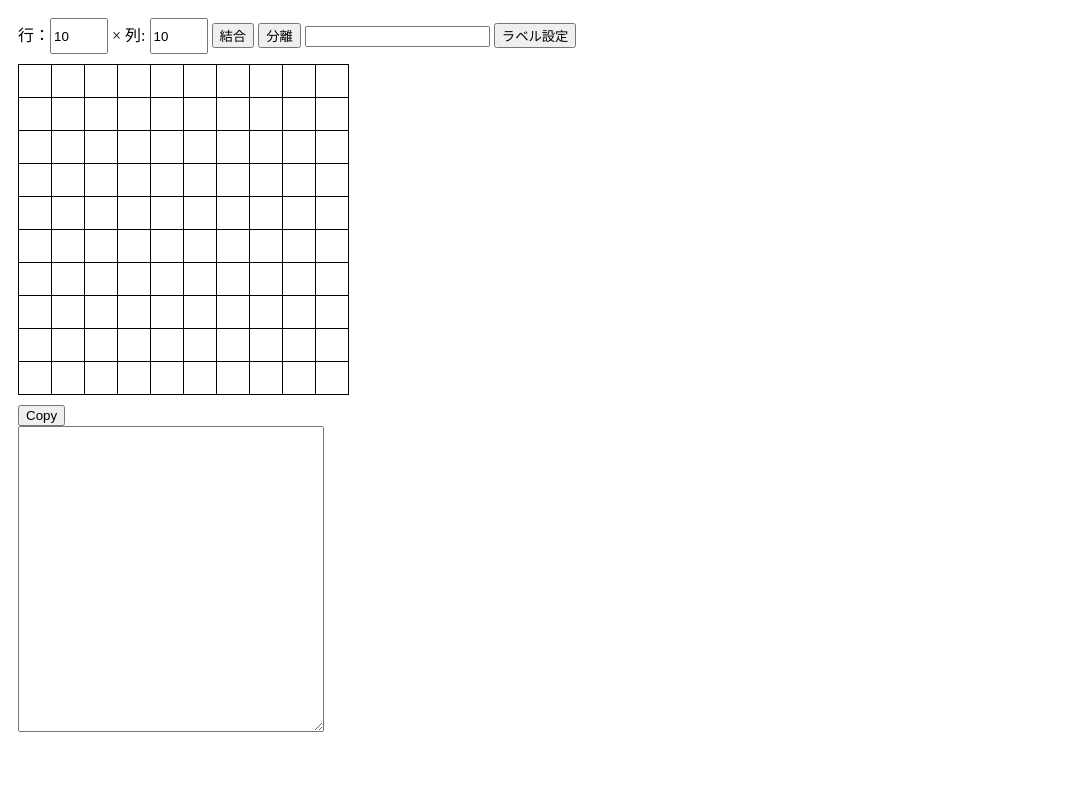
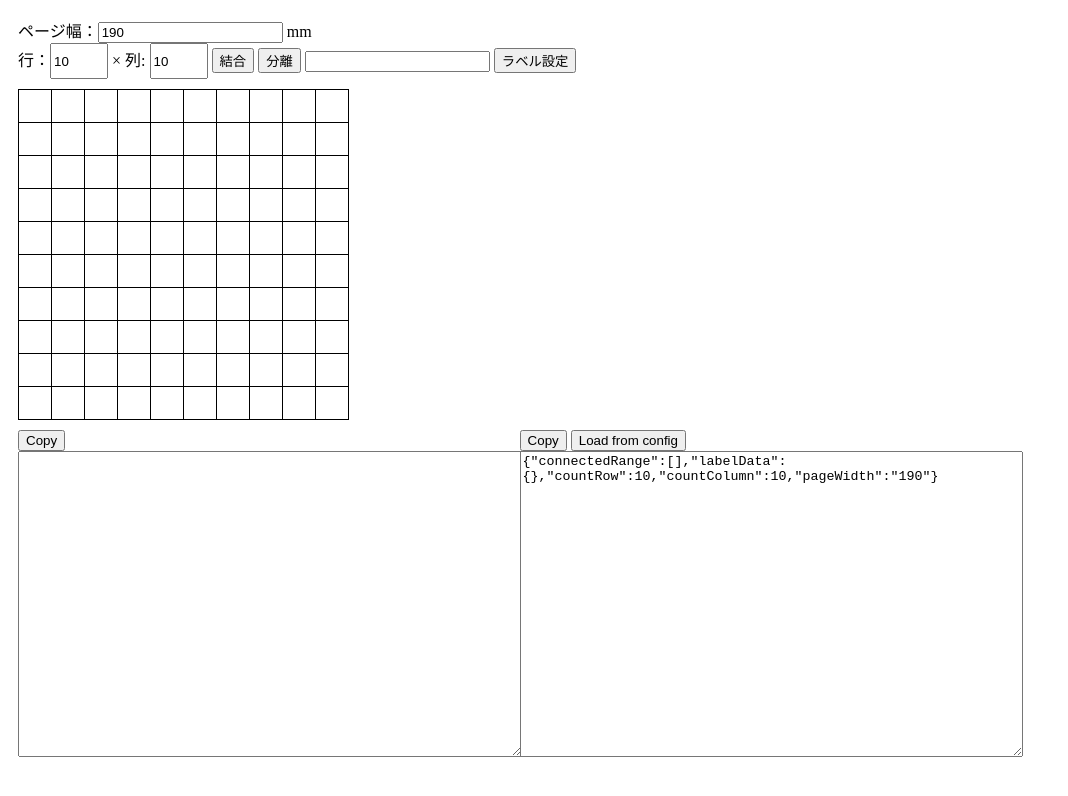
Before and after one commit to ihgs/fo-table-generator, a website built with webpack: page index.html in a window 1280 px wide. Shown: the whole page, without its empty margins (0-1068 px from the left). Built offline with nearby package versions, Linux system fonts and the light colour scheme; what xml-formatter would draw is missing.

Commit message:
enable to config

```diff
--- a/index.html
+++ b/index.html
@@ -5,16 +5,28 @@
 
   </head>
   <body>
+    ページ幅：<input type="number" id="id_page_width" value="190"> mm <br>
     行：<input class="input_count" type="number" id="id_count_row" value="10"> × 列: <input class="input_count" type="number" id="id_count_column" value="10">
     <button id="id_connect" >結合</button>
     <button id="id_disconnect" >分離</button>
     <input id="id_label_txt"></input>
     <button id="id_set_label" >ラベル設定</button>
     <div id="id_canvas"></div>
-    <div>
-      <button id="id_copy_fop_button">Copy</button>
+    <div class="textarea_block">
+      <div class="horizontal_area">
+        <div>
+          <button id="id_copy_fop_button">Copy</button>
+        </div>
+        <textarea id="id_fo_contents" class="copy_area"></textarea>
+      </div>
+      <div class="horizontal_area">
+        <div>
+          <button id="id_copy_conf_button">Copy</button>
+          <button id="id_load_conf_button">Load from config</button>
+        </div>
+        <textarea id="id_conf" class="copy_area"></textarea>
+      </div>
     </div>
-    <textarea id="id_fo_contents"></textarea>
     <script src="dist/bundle.js"></script>
   </body>
 </html>
--- a/src/index.js
+++ b/src/index.js
@@ -31,4 +31,15 @@ $(function(){
     document.execCommand("copy");
     alert('コピーしました');
   });
+
+  $('#id_copy_conf_button').on('click', ()=>{
+    $('#id_conf').select();
+    document.execCommand("copy");
+    alert('コピーしました');
+  });
+
+  $('#id_load_conf_button').on('click',()=>{
+    vt.loadConf();
+    vt.render();
+  })
 })
--- a/src/js/display.js
+++ b/src/js/display.js
@@ -6,8 +6,9 @@ var selected = {};
 export class ViewTable {
 
   constructor(){
-    this.connectedRange = [];
-    this.labelData = {};
+    this.conf = {};
+    this.conf.connectedRange = [];
+    this.conf.labelData = {};
   }
 
   load() {
@@ -21,23 +22,24 @@ export class ViewTable {
     if (cc === NaN || cc < 2) {
       cc = 3;
     }
-    this.countRow = cr;
-    this.countColumn = cc;
+    this.conf.countRow = cr;
+    this.conf.countColumn = cc;
     this.cells = [];
+    this.conf.pageWidth = $('#id_page_width').val();
   }
 
   addConnectedRange(){
-    this.connectedRange.push(
+    this.conf.connectedRange.push(
       this.selected
     )
     this.selected = {};
   }
 
   removeConnectedRange(){
-    for(let i = 0;i<this.connectedRange.length;i++){
-      if(this.selected.sR === this.connectedRange[i].sR
-        && this.selected.sC === this.connectedRange[i].sC){
-          this.connectedRange.splice(i, 1);
+    for(let i = 0;i<this.conf.connectedRange.length;i++){
+      if(this.selected.sR === this.conf.connectedRange[i].sR
+        && this.selected.sC === this.conf.connectedRange[i].sC){
+          this.conf.connectedRange.splice(i, 1);
           break;
         }
     }
@@ -55,20 +57,20 @@ export class ViewTable {
     const key = this.selectedKey();
     if(key){
       const inputTxt = $('#id_label_txt').val();
-      this.labelData[key] = inputTxt;
+      this.conf.labelData[key] = inputTxt;
     }
   }
 
   getLabel(r,c){
     const key = String(r) + '_' + String(c);
-    if(this.labelData[key]!==undefined || this.labelData[key]!==null){
-      return this.labelData[key];
+    if(this.conf.labelData[key]!==undefined || this.conf.labelData[key]!==null){
+      return this.conf.labelData[key];
     }
     return '';
   }
 
   connected() {
-    return this.connectedRange;
+    return this.conf.connectedRange;
   }
 
   render() {
@@ -80,27 +82,33 @@ export class ViewTable {
     const fo_root = $('<root>');
     const fo_table = $('<fo:table>');
     fo_root.append(fo_table);
-    for(let i=0;i<this.countColumn;i++){
+    const cWidth = this.conf.pageWidth / this.conf.countColumn;
+    for(let i=0;i<this.conf.countColumn;i++){
       const fo_table_column = $('<fo:table-column>')
       fo_table_column.attr('column-number', i+1);
+      fo_table_column.attr('column-width', String(cWidth) + 'mm');
       fo_table.append(fo_table_column);
     }
     const fo_tbody = $('<fo:table-body>');
     fo_table.append(fo_tbody);
 
     const cons = this.connected();
-    for (let i = 0; i < this.countRow; i++) {
+    for (let i = 0; i < this.conf.countRow; i++) {
       const row = $('<tr>');
       row.attr('r', i);
       tbody.append(row);
       const fo_row = $('<fo:table-row>');
       fo_tbody.append(fo_row);
 
-      for (let j = 0; j < this.countColumn; j++) {
+      for (let j = 0; j < this.conf.countColumn; j++) {
         const label = this.getLabel(i,j);
         const cell = $('<td>');
         cell.text(label);
         const fo_cell = $('<fo:table-cell>');
+        fo_cell.attr('xsl:use-attribute-sets', 'myTableCellStyle');
+        const fo_cell_comment = $('<xsl:comment>');
+        fo_cell_comment.text('Row:'+i+', Column:'+j);
+        fo_cell.append(fo_cell_comment);
         const fo_cell_block = $('<fo:block>');
         fo_cell_block.text(label);
         fo_cell.append(fo_cell_block);
@@ -199,5 +207,16 @@ export class ViewTable {
     $("#id_canvas").empty();
     $("#id_canvas").append(table)
     $('#id_fo_contents').val(format(fo_root.html()));
+    this.setConf();
+  }
+
+  setConf(){
+
+    $('#id_conf').val(JSON.stringify(this.conf));
+
+  }
+
+  loadConf(){
+    this.conf = JSON.parse($('#id_conf').val());
   }
 }
--- a/src/less/main.less
+++ b/src/less/main.less
@@ -29,7 +29,16 @@ td.selected {
   background-color: #F56D99;
 }
 
-#id_fo_contents {
-  min-width: 300px;
+.textarea_block{
+  width: 100%;
+}
+.horizontal_area{
+  display: inline-block;
+  width: 40%;
+}
+
+
+.copy_area {
+  min-width: 100%;
   height: 300px;
 }
```
